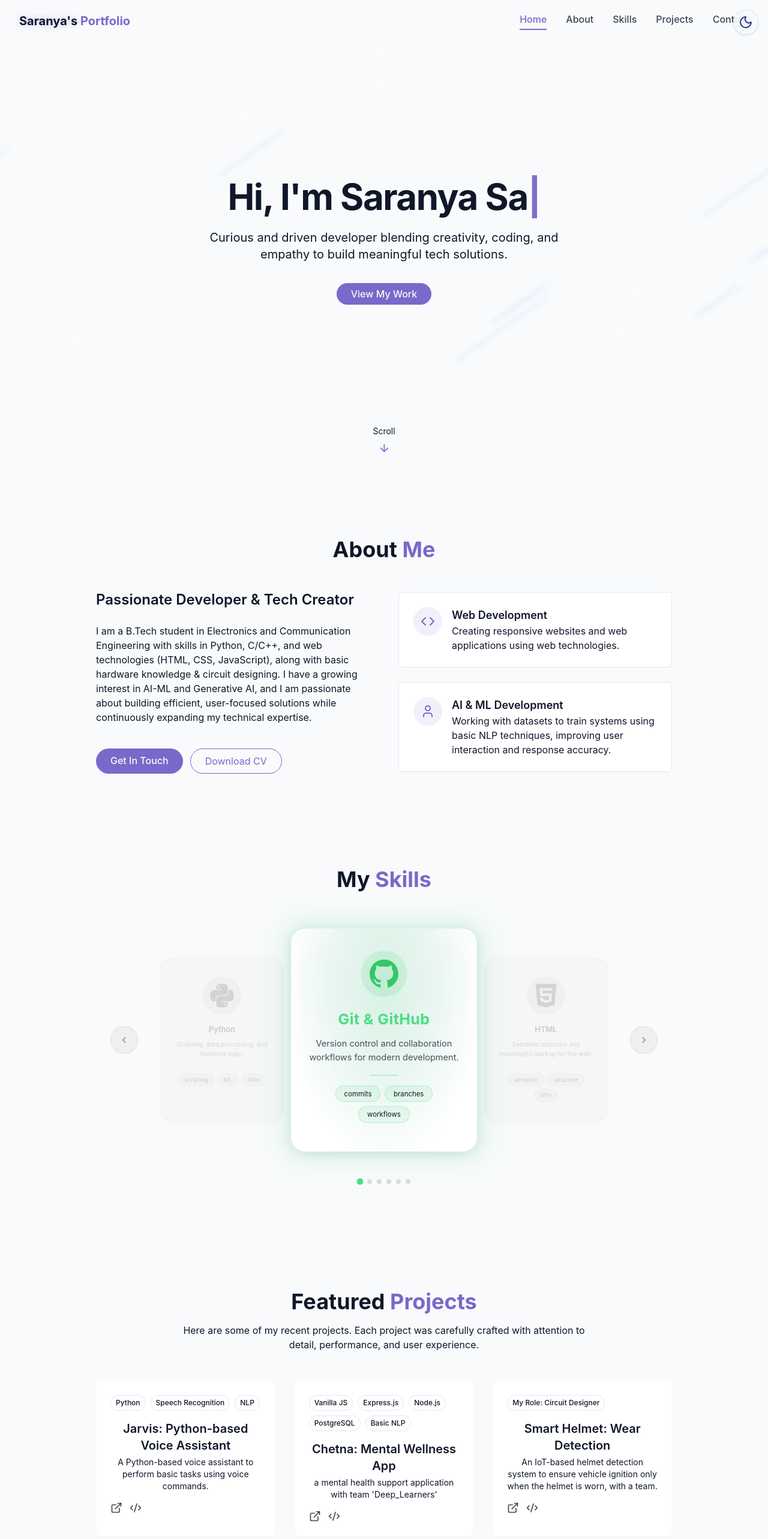
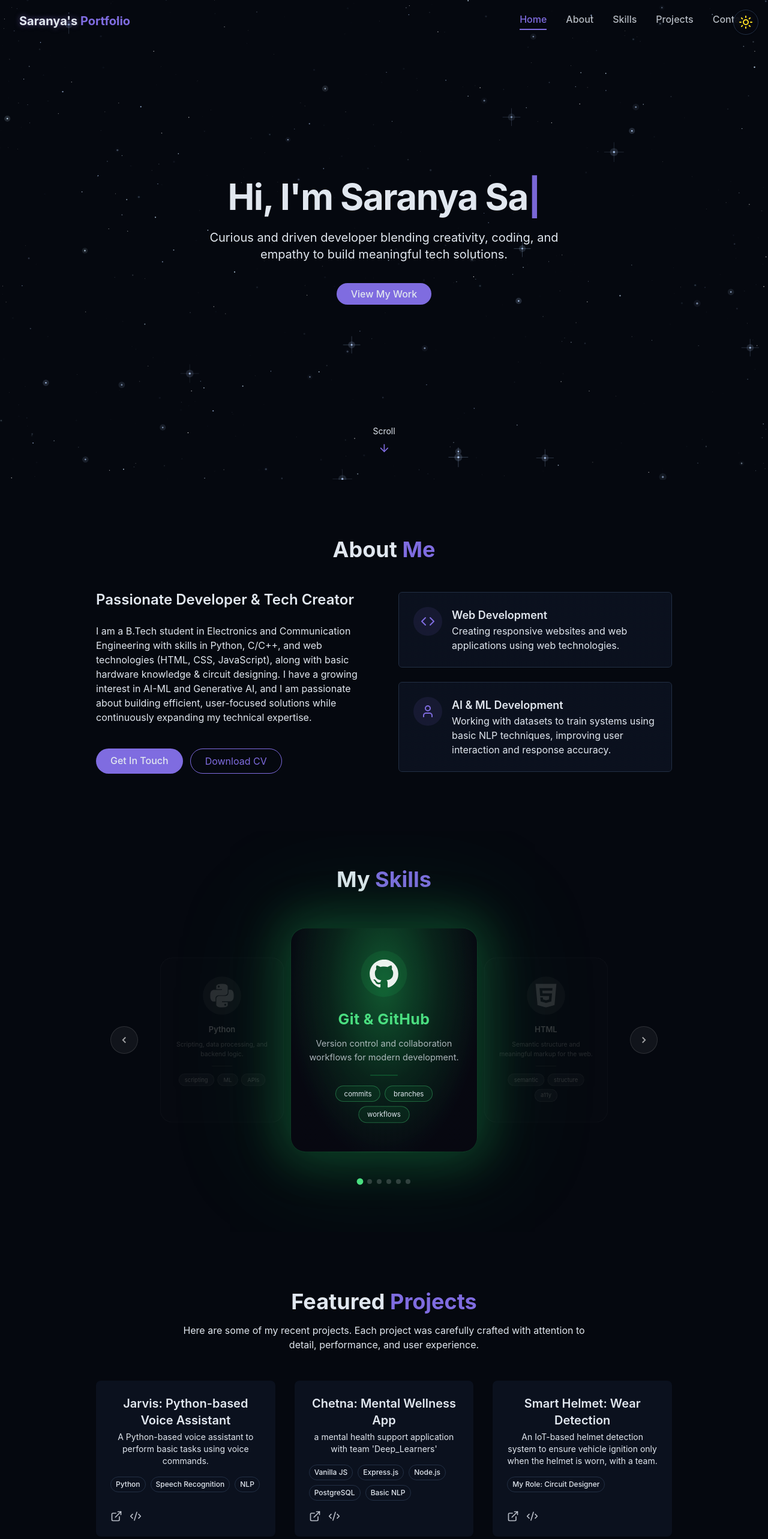
Before and after one commit to saranyasa-siza/My-Portfolio, a React (Vite) app in the folder vite-project/: page / in a window 1280 px wide. Shown: the top 2566 px of the page at 60% size. Built offline with nearby package versions, Linux system fonts and the light colour scheme.

Commit message:
all fixed

```diff
--- a/vite-project/index.html
+++ b/vite-project/index.html
@@ -20,7 +20,12 @@
     <script>
       (function() {
         var theme = localStorage.getItem('theme');
-        if (theme === 'dark') document.documentElement.classList.add('dark');
+        if (theme === 'light') {
+          document.documentElement.classList.remove('dark');
+        } else {
+          document.documentElement.classList.add('dark');
+          if (!theme) localStorage.setItem('theme', 'dark');
+        }
       })();
     </script>
     <div id="root"></div>
--- a/vite-project/src/components/AboutSection.jsx
+++ b/vite-project/src/components/AboutSection.jsx
@@ -1,16 +1,22 @@
 import { Code, User } from "lucide-react";
+import { useScrollReveal } from "../hooks/useScrollReveal";
 
 export const AboutSection = () => {
+  const headingRef = useScrollReveal();
+  const textRef = useScrollReveal();
+  const card1Ref = useScrollReveal();
+  const card2Ref = useScrollReveal();
+
   return (
     <section id="about" className="py-16 md:py-24 px-4 relative">
       {" "}
       <div className="container mx-auto max-w-5xl">
-        <h2 className="text-3xl md:text-4xl font-bold mb-12 text-center">
+        <h2 ref={headingRef} className="reveal text-3xl md:text-4xl font-bold mb-12 text-center">
           About <span className="text-primary"> Me</span>
         </h2>
 
         <div className="grid grid-cols-1 md:grid-cols-2 gap-12 items-center">
-          <div className="space-y-6">
+          <div ref={textRef} className="reveal space-y-6">
             <h3 className="text-2xl font-semibold text-left">
               Passionate Developer & Tech Creator
             </h3>
@@ -41,7 +47,7 @@ export const AboutSection = () => {
           </div>
 
           <div className="grid grid-cols-1 gap-6">
-            <div className="gradient-border p-6 card-hover">
+            <div ref={card1Ref} className="reveal reveal-delay-1 gradient-border p-6 card-hover">
               <div className="flex items-start gap-4">
                 <div className="p-3 rounded-full bg-primary/10">
                   <Code className="h-6 w-6 text-primary" />
@@ -54,7 +60,7 @@ export const AboutSection = () => {
                 </div>
               </div>
             </div>
-            <div className="gradient-border p-6 card-hover">
+            <div ref={card2Ref} className="reveal reveal-delay-2 gradient-border p-6 card-hover">
               <div className="flex items-start gap-4">
                 <div className="p-3 rounded-full bg-primary/10">
                   <User className="h-6 w-6 text-primary" />
--- a/vite-project/src/components/ContactSection.jsx
+++ b/vite-project/src/components/ContactSection.jsx
@@ -1,12 +1,16 @@
 import { Mail, MapPin, Send } from "lucide-react";
-
 import { cn } from "@/lib/utils";
 import { useToast } from "@/hooks/use-toast";
 import { useState } from "react";
+import { useScrollReveal } from "../hooks/useScrollReveal";
 
 export const ContactSection = () => {
   const { toast } = useToast();
   const [isSubmitting, setIsSubmitting] = useState(false);
+  const headingRef = useScrollReveal();
+  const subtitleRef = useScrollReveal();
+  const infoRef = useScrollReveal();
+  const formRef = useScrollReveal();
 
   const handleSubmit = (e) => {
     e.preventDefault();
@@ -24,17 +28,17 @@ export const ContactSection = () => {
   return (
     <section id="contact" className="py-16 md:py-24 px-4 relative bg-secondary/30">
       <div className="container mx-auto max-w-5xl">
-        <h2 className="text-3xl md:text-4xl font-bold mb-4 text-center">
+        <h2 ref={headingRef} className="reveal text-3xl md:text-4xl font-bold mb-4 text-center">
           Get In <span className="text-primary"> Touch</span>
         </h2>
 
-        <p className="text-center text-muted-foreground mb-12 max-w-2xl mx-auto">
+        <p ref={subtitleRef} className="reveal reveal-delay-1 text-center text-muted-foreground mb-12 max-w-2xl mx-auto">
           Have a project in mind or want to collaborate? Feel free to reach out.
           I'm always open to discussing new opportunities.
         </p>
 
         <div className="grid grid-cols-1 md:grid-cols-2 gap-12">
-          <div className="space-y-8">
+          <div ref={infoRef} className="reveal space-y-8">
             <h3 className="text-2xl font-semibold mb-6">
               {" "}
               Contact Information
@@ -84,7 +88,7 @@ export const ContactSection = () => {
             </div>
           </div>
 
-          <div className="bg-card p-6 sm:p-8 rounded-lg shadow-xs">
+          <div ref={formRef} className="reveal reveal-delay-2 bg-card p-6 sm:p-8 rounded-lg shadow-xs">
             <h3 className="text-2xl font-semibold mb-6"> Send a Message</h3>
 
             <form className="space-y-6" onSubmit={handleSubmit}>
--- a/vite-project/src/components/ProjectsSection.jsx
+++ b/vite-project/src/components/ProjectsSection.jsx
@@ -1,4 +1,5 @@
 import { ArrowRight, ExternalLink, Code2 } from "lucide-react";
+import { useScrollReveal } from "../hooks/useScrollReveal";
 
 const projects = [
   {
@@ -12,8 +13,7 @@ const projects = [
   {
     id: 2,
     title: "Chetna: Mental Wellness App",
-    description:
-      "a mental health support application with team 'Deep_Learners' ",
+    description: "a mental health support application with team 'Deep_Learners'",
     tags: ["Vanilla JS", "Express.js", "Node.js", "PostgreSQL", "Basic NLP"],
     demoUrl: "https://chetana-two.vercel.app/",
     githubUrl: "https://github.com/ItsMeSwagnik/Chetana-1.0",
@@ -21,8 +21,7 @@ const projects = [
   {
     id: 3,
     title: "Smart Helmet: Wear Detection",
-    description:
-      "An IoT-based helmet detection system to ensure vehicle ignition only when the helmet is worn, with a team.",
+    description: "An IoT-based helmet detection system to ensure vehicle ignition only when the helmet is worn, with a team.",
     tags: ["My Role: Circuit Designer"],
     demoUrl: "#",
     githubUrl: "#",
@@ -30,39 +29,53 @@ const projects = [
 ];
 
 export const ProjectsSection = () => {
+  const headingRef = useScrollReveal();
+  const subtitleRef = useScrollReveal();
+  const card1Ref = useScrollReveal();
+  const card2Ref = useScrollReveal();
+  const card3Ref = useScrollReveal();
+
   return (
     <section id="projects" className="py-16 md:py-24 px-4 relative">
       <div className="container mx-auto max-w-5xl">
-        <h2 className="text-3xl md:text-4xl font-bold mb-4 text-center">
-          {" "}
+        <h2 ref={headingRef} className="reveal text-3xl md:text-4xl font-bold mb-4 text-center">
           Featured <span className="text-primary"> Projects </span>
         </h2>
 
-        <p className="text-center text-muted-foreground mb-12 max-w-2xl mx-auto">
+        <p ref={subtitleRef} className="reveal reveal-delay-1 text-center text-muted-foreground mb-12 max-w-2xl mx-auto">
           Here are some of my recent projects. Each project was carefully
           crafted with attention to detail, performance, and user experience.
         </p>
 
         <div className="grid grid-cols-1 md:grid-cols-2 lg:grid-cols-3 gap-8">
-          {projects.map((project, key) => (
+          {projects.map((project, key) => {
+            const cardRef = key === 0 ? card1Ref : key === 1 ? card2Ref : card3Ref;
+            const delayClass = key === 0 ? "reveal-delay-1" : key === 1 ? "reveal-delay-2" : "reveal-delay-3";
+            return (
               <div
                 key={key}
-              className="group bg-card rounded-lg overflow-hidden shadow-xs card-hover"
+                ref={cardRef}
+                className={`reveal ${delayClass} group bg-card rounded-lg overflow-hidden shadow-xs card-hover`}
               >
-              <div className="p-6">
+                <div className="p-6 flex flex-col h-full">
+                  <h3 className="text-xl font-semibold mb-1">{project.title}</h3>
+
+                  <p className="text-muted-foreground text-sm mb-4">
+                    {project.description}
+                  </p>
+
                   <div className="flex flex-wrap gap-2 mb-4">
                     {project.tags.map((tag, i) => (
-                    <span key={i} className="px-2 py-1 text-xs font-medium border rounded-full bg-secondary text-secondary-foreground">
+                      <span
+                        key={i}
+                        className="px-2 py-1 text-xs font-medium border rounded-full bg-secondary text-secondary-foreground"
+                      >
                         {tag}
                       </span>
                     ))}
                   </div>
 
-                <h3 className="text-xl font-semibold mb-1"> {project.title}</h3>
-                <p className="text-muted-foreground text-sm mb-4">
-                  {project.description}
-                </p>
-                <div className="flex justify-between items-center">
+                  <div className="flex justify-between items-center mt-auto">
                     <div className="flex space-x-3">
                       <a
                         href={project.demoUrl}
@@ -82,7 +95,8 @@ export const ProjectsSection = () => {
                   </div>
                 </div>
               </div>
-          ))}
+            );
+          })}
         </div>
 
         <div className="text-center mt-12">
--- a/vite-project/src/components/SkillsSection.jsx
+++ b/vite-project/src/components/SkillsSection.jsx
@@ -1,4 +1,5 @@
 import { useState, useEffect, useRef } from "react";
+import { useScrollReveal } from "../hooks/useScrollReveal";
 
 const skills = [
   {
@@ -77,6 +78,9 @@ export const SkillsSection = () => {
     if (typeof window === "undefined") return false;
     return document.documentElement.classList.contains("dark");
   });
+
+  const headingRef = useScrollReveal();
+  const carouselRef = useScrollReveal();
 
   useEffect(() => {
     // Block transitions on first paint to prevent flash
@@ -227,12 +231,13 @@ export const SkillsSection = () => {
         .sk-carousel:active { cursor: grabbing; }
       `}</style>
 
-      <h2 className="text-3xl md:text-4xl font-bold mb-12 text-center">
+      <h2 ref={headingRef} className="reveal text-3xl md:text-4xl font-bold mb-12 text-center">
         My <span className="text-primary">Skills</span>
       </h2>
 
       <div
-        className="sk-carousel"
+        ref={carouselRef}
+        className="reveal sk-carousel"
         style={{ display: "flex", alignItems: "center", justifyContent: "center", width: "100%", maxWidth: 920, overflow: "visible", padding: "20px 0" }}
         onMouseDown={handleMouseDown}
         onMouseMove={handleMouseMove}
--- a/vite-project/src/components/StarBackground.jsx
+++ b/vite-project/src/components/StarBackground.jsx
@@ -1,87 +1,157 @@
-import { useEffect, useState } from "react";
+import { useEffect, useRef } from "react";
 
 export const StarBackground = () => {
-  const [stars, setStars] = useState([]);
-  const [meteors, setMeteors] = useState([]);
+  const canvasRef = useRef(null);
 
   useEffect(() => {
-    generateStars();
-    generateMeteors();
+    const canvas = canvasRef.current;
+    const ctx = canvas.getContext("2d");
 
-    const handleResize = () => generateStars();
-    window.addEventListener("resize", handleResize);
-    return () => window.removeEventListener("resize", handleResize);
+    let W, H;
+    let layers = [];
+    let animId;
+    let time = 0;
+    const mouse = { x: 0.5, y: 0.5 };
+    const targetMouse = { x: 0.5, y: 0.5 };
+
+    const NUM_LAYERS = 4;
+    const DPR = window.devicePixelRatio || 1;
+
+    function resize() {
+      W = canvas.width = window.innerWidth * DPR;
+      H = canvas.height = window.innerHeight * DPR;
+      canvas.style.width = window.innerWidth + "px";
+      canvas.style.height = window.innerHeight + "px";
+      buildLayers();
+    }
+
+    function buildLayers() {
+      layers = [];
+      for (let l = 0; l < NUM_LAYERS; l++) {
+        const depth = (l + 1) / NUM_LAYERS;
+        const count = Math.floor((W * H) / (DPR ** 2) / (8000 - l * 600));
+        const stars = Array.from({ length: count }, () => ({
+          x: Math.random(),
+          y: Math.random(),
+          size: (Math.random() * 1.2 + 0.4) * depth * DPR,
+          twinkleOffset: Math.random() * Math.PI * 2,
+          twinkleSpeed: Math.random() * 1.5 + 0.3,
+          twinkleMin: Math.random() * 0.05 + 0.02,
+          twinkleMax: Math.random() * 0.4 + 0.6,
+          twinkleSharpness: Math.random() * 3 + 1,
+        }));
+        layers.push({
+          depth,
+          parallaxStrength: depth * 60 * DPR,
+          stars,
+        });
+      }
+    }
+
+    function easeVec(curr, tgt, speed) {
+      curr.x += (tgt.x - curr.x) * speed;
+      curr.y += (tgt.y - curr.y) * speed;
+    }
+
+    function twinkleCurve(t, sharpness) {
+      const s = (Math.sin(t) + 1) / 2;
+      return Math.pow(s, sharpness);
+    }
+
+    function draw() {
+      time += 0.016;
+      easeVec(mouse, targetMouse, 0.04);
+      ctx.clearRect(0, 0, W, H);
+
+      const dx = mouse.x - 0.5;
+      const dy = mouse.y - 0.5;
+
+      // Smooth oscillating zoom — breathes in and out, never drifts
+      const globalZoom = 1 + Math.sin(time * 0.18) * 0.06;
+
+      for (let l = 0; l < layers.length; l++) {
+        const layer = layers[l];
+        const px = dx * layer.parallaxStrength;
+        const py = dy * layer.parallaxStrength;
+        const zoom = globalZoom * (1 + l * 0.015);
+
+        for (const star of layer.stars) {
+          const t = time * star.twinkleSpeed + star.twinkleOffset;
+          const curve = twinkleCurve(t, star.twinkleSharpness);
+          const opacity = star.twinkleMin + curve * (star.twinkleMax - star.twinkleMin);
+
+          const cx = W / 2;
+          const cy = H / 2;
+          let sx = ((star.x - 0.5) * W * zoom + cx + px + W) % W;
+          let sy = ((star.y - 0.5) * H * zoom + cy + py + H) % H;
+          const size = star.size * zoom;
+
+          // Core star
+          ctx.globalAlpha = Math.max(0, Math.min(1, opacity));
+          ctx.fillStyle = l >= 3 ? "#b8d4ff" : l === 2 ? "#d0e8ff" : "#ffffff";
+          ctx.beginPath();
+          ctx.arc(sx, sy, size, 0, Math.PI * 2);
+          ctx.fill();
+
+          // Halo
+          if (size > 1.2 * DPR) {
+            ctx.globalAlpha = opacity * 0.18 * curve;
+            ctx.beginPath();
+            ctx.arc(sx, sy, size * (2.5 + curve * 1.5), 0, Math.PI * 2);
+            ctx.fill();
+          }
+
+          // Cross-spike on brightest foreground stars
+          if (l >= 2 && curve > 0.75 && size > 1.4 * DPR) {
+            const spikeLen = size * (4 + curve * 6);
+            const spikeAlpha = (curve - 0.75) * 4 * opacity * 0.6;
+            ctx.globalAlpha = spikeAlpha;
+            ctx.strokeStyle = l >= 3 ? "#b8d4ff" : "#d0e8ff";
+            ctx.lineWidth = 0.5 * DPR;
+            ctx.beginPath();
+            ctx.moveTo(sx - spikeLen, sy);
+            ctx.lineTo(sx + spikeLen, sy);
+            ctx.moveTo(sx, sy - spikeLen);
+            ctx.lineTo(sx, sy + spikeLen);
+            ctx.stroke();
+          }
+        }
+      }
+
+      ctx.globalAlpha = 1;
+      animId = requestAnimationFrame(draw);
+    }
+
+    const handleMouseMove = (e) => {
+      targetMouse.x = e.clientX / window.innerWidth;
+      targetMouse.y = e.clientY / window.innerHeight;
+    };
+
+    const handleMouseLeave = () => {
+      targetMouse.x = 0.5;
+      targetMouse.y = 0.5;
+    };
+
+    window.addEventListener("mousemove", handleMouseMove);
+    window.addEventListener("mouseleave", handleMouseLeave);
+    window.addEventListener("resize", resize);
+
+    resize();
+    draw();
+
+    return () => {
+      cancelAnimationFrame(animId);
+      window.removeEventListener("mousemove", handleMouseMove);
+      window.removeEventListener("mouseleave", handleMouseLeave);
+      window.removeEventListener("resize", resize);
+    };
   }, []);
 
-  const generateStars = () => {
-    const numberOfStars = Math.floor(
-      (window.innerWidth * window.innerHeight) / 10000
-    );
-    setStars(Array.from({ length: numberOfStars }, (_, i) => ({
-      id: i,
-      size: Math.random() * 3 + 1,
-      x: Math.random() * 100,
-      y: Math.random() * 100,
-      opacity: Math.random() * 0.5 + 0.5,
-      animationDuration: Math.random() * 4 + 2,
-    })));
-  };
-
-  const generateMeteors = () => {
-    setMeteors(Array.from({ length: 8 }, (_, i) => ({
-      id: i,
-      x: Math.random() * 120 - 10,
-      y: Math.random() * 50 + 15,
-      length: Math.random() * 180 + 80,
-      thickness: Math.random() * 1.5 + 0.8,
-      delay: Math.random() * 20,
-      duration: Math.random() * 2.5 + 1.5,
-      opacity: Math.random() * 0.5 + 0.5,
-    })));
-  };
-
   return (
-    <div className="fixed inset-0 overflow-hidden pointer-events-none z-0">
-      {/* Twinkling stars */}
-      {stars.map((star) => (
-        <div
-          key={star.id}
-          className="star animate-pulse-subtle"
-          style={{
-            width: star.size + "px",
-            height: star.size + "px",
-            left: star.x + "%",
-            top: star.y + "%",
-            opacity: star.opacity,
-            animationDuration: star.animationDuration + "s",
-          }}
-        />
-      ))}
-
-      {/* Space meteors */}
-      {meteors.map((meteor) => (
-        <div
-          key={meteor.id}
-          style={{
-            position: "absolute",
-            left: meteor.x + "%",
-            top: meteor.y + "%",
-            width: meteor.length + "px",
-            height: meteor.thickness + "px",
-            borderRadius: "999px",
-            background: "linear-gradient(to right, rgba(255,255,255,0) 0%, rgba(180,220,255,0.3) 30%, rgba(220,240,255,0.85) 70%, rgba(255,255,255,1) 100%)",
-            boxShadow: "0 0 6px 2px rgba(180,220,255,0.4), 0 0 12px 4px rgba(255,255,255,0.15)",
-            opacity: meteor.opacity,
-            transform: "rotate(-35deg)",
-            transformOrigin: "right center",
-            animationDelay: meteor.delay + "s",
-            animationDuration: meteor.duration + "s",
-            animationName: "spaceMeteor",
-            animationTimingFunction: "linear",
-            animationIterationCount: "infinite",
-          }}
-        />
-      ))}
-    </div>
+    <canvas
+      ref={canvasRef}
+      className="fixed inset-0 pointer-events-none z-0"
+      style={{ background: "transparent" }}
+    />
   );
 };
--- a/vite-project/src/components/ThemeToggle.jsx
+++ b/vite-project/src/components/ThemeToggle.jsx
@@ -8,12 +8,13 @@ export const ThemeToggle = () => {
 
   useEffect(() => {
     const storedTheme = localStorage.getItem("theme");
-    if (storedTheme === "dark") {
+    if (storedTheme === "light") {
+      document.documentElement.classList.remove("dark");
+      setIsDarkMode(false);
+    } else {
+      document.documentElement.classList.add("dark");
+      localStorage.setItem("theme", "dark");
       setIsDarkMode(true);
-      document.documentElement.classList.add("dark");
-    } else {
-      localStorage.setItem("theme", "light");
-      setIsDarkMode(false);
     }
   }, []);
 
--- /dev/null
+++ b/vite-project/src/hooks/useScrollReveal.js
@@ -0,0 +1,25 @@
+import { useEffect, useRef } from "react";
+
+export const useScrollReveal = (options = {}) => {
+  const ref = useRef(null);
+
+  useEffect(() => {
+    const el = ref.current;
+    if (!el) return;
+
+    const observer = new IntersectionObserver(
+      ([entry]) => {
+        if (entry.isIntersecting) {
+          el.classList.add("visible");
+          observer.unobserve(el);
+        }
+      },
+      { threshold: 0.1, ...options }
+    );
+
+    observer.observe(el);
+    return () => observer.disconnect();
+  }, []);
+
+  return ref;
+};
--- a/vite-project/src/index.css
+++ b/vite-project/src/index.css
@@ -21,8 +21,8 @@
     50% { transform: translateY(-10px); }
   }
   @keyframes pulse-subtle {
-    0%, 100% { opacity: 1; }
-    50% { opacity: 0.8; }
+    0%, 100% { opacity: 1; transform: scale(1); }
+    50% { opacity: 0.15; transform: scale(0.6); }
   }
   @keyframes fade-in {
     from { opacity: 0; transform: translateY(20px); }
@@ -80,6 +80,7 @@
     font-feature-settings: "rlig" 1, "calt" 1;
     overflow-x: hidden;
     min-width: 320px;
+    background-color: #070d1f;
   }
 }
 
@@ -156,6 +157,22 @@
   transition: none !important;
 }
 
+.reveal {
+  opacity: 0;
+  transform: translateY(50px);
+  transition: opacity 0.65s ease, transform 0.65s ease;
+}
+
+.reveal.visible {
+  opacity: 1;
+  transform: translateY(0);
+  transition-delay: 0s !important;
+}
+
+.reveal-delay-1 { transition-delay: 0.1s; }
+.reveal-delay-2 { transition-delay: 0.2s; }
+.reveal-delay-3 { transition-delay: 0.35s; }
+
 #root {
   max-width: 100%;
   margin: 0 auto;
```
Also changed, not shown: 1 other file (tests, documents, lock files or other folders). Lines whose indentation alone changed are shown as unchanged.
